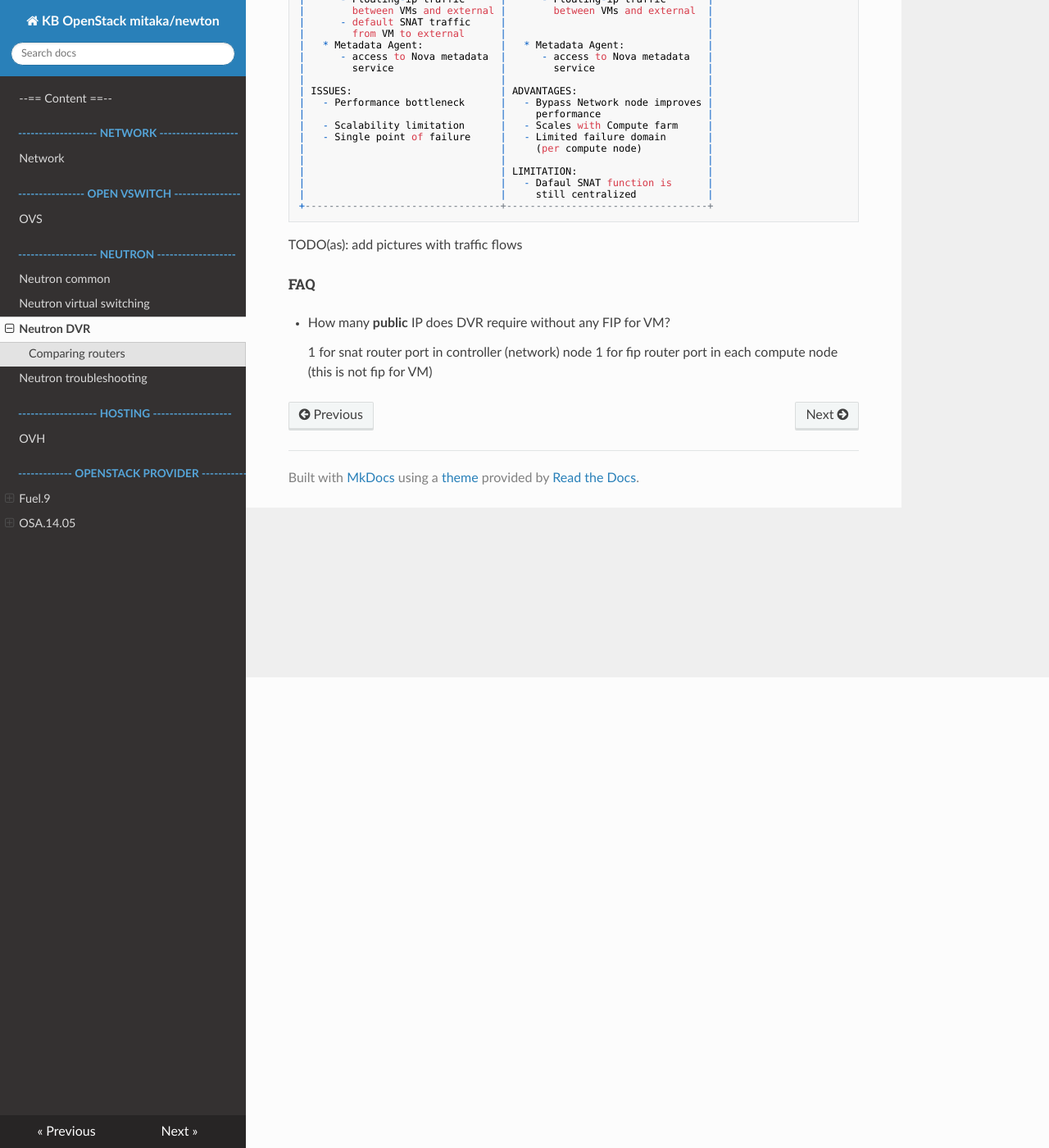
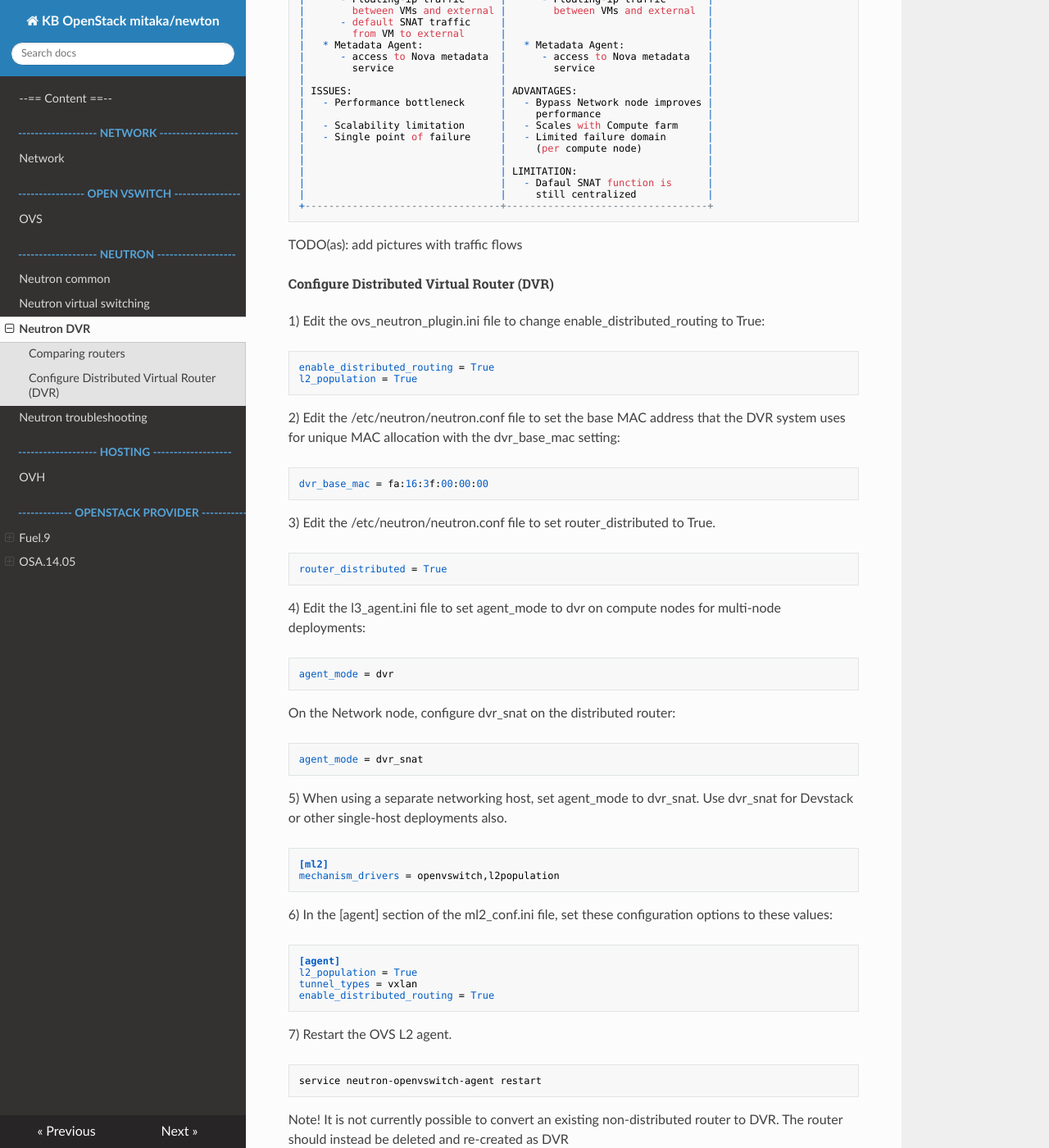
Before and after one commit to andrew-shyshenko/docs, an MkDocs documentation site: the page built from docs/neutron-dvr.md, in a window 1280 px wide and 1400 px high, scrolled down 574 px. Shown: the whole window at 82% size. Built offline with MkDocs 1.6.1, drawn with Linux system fonts in a browser that asks for light colours; nearby versions of some CDN libraries; old or Windows-style settings are respelled for this version of MkDocs; some of the changed text lies outside the part shown.

Commit message:
Update neutron-dvr.md

````diff
--- a/docs/neutron-dvr.md
+++ b/docs/neutron-dvr.md
@@ -39,8 +39,68 @@ But Neutron Distributed Virtual Router provides the legacy SNAT behavior for the
 
 TODO(as): add pictures with traffic flows
 
+######Configure Distributed Virtual Router (DVR)
 
-#####FAQ
+1) Edit the ovs_neutron_plugin.ini file to change enable_distributed_routing to True:
+```
+enable_distributed_routing = True
+l2_population = True
+```
+2) Edit the /etc/neutron/neutron.conf file to set the base MAC address that the DVR system uses for unique MAC allocation with the dvr_base_mac setting:
+```
+dvr_base_mac = fa:16:3f:00:00:00
+```
+3) Edit the /etc/neutron/neutron.conf file to set router_distributed to True.
+```
+router_distributed = True
+```
+4) Edit the l3_agent.ini file to set agent_mode to dvr on compute nodes for multi-node deployments:
+```
+agent_mode = dvr
+```
+On the Network node, configure dvr_snat on the distributed router:
+```
+agent_mode = dvr_snat
+```
+5) When using a separate networking host, set agent_mode to dvr_snat. Use dvr_snat for Devstack or other single-host deployments also.
+```
+[ml2]
+mechanism_drivers = openvswitch,l2population
+```
+6) In the [agent] section of the ml2_conf.ini file, set these configuration options to these values:
+```
+[agent]
+l2_population = True
+tunnel_types = vxlan
+enable_distributed_routing = True
+```
+7) Restart the OVS L2 agent.
+```
+service neutron-openvswitch-agent restart
+```
+
+Note!
+It is not currently possible to convert an existing non-distributed router to DVR. The router should instead be deleted and re-created as DVR
+
+
+##### DVR requirements
+
+- You must use the ML2 plug-in for Open vSwitch (OVS) to enable DVR.
+- Be sure that your firewall or security groups allows UDP traffic over the VLAN, GRE, or VXLAN port to pass between the compute hosts.
+
+
+##### DVR limitations
+
+1) Distributed virtual router configurations work with the Open vSwitch Modular Layer 2 driver
+2) In order to enable true north-south bandwidth between hypervisors (compute nodes), you must use public IP addresses for every compute node and enable floating IPs.
+3) For now, based on the current neutron design and architecture, DHCP cannot become distributed across compute nodes.
+TODO(as): check 3rd point
+
+##### Links
+
+1) http://docs.openstack.org/liberty/networking-guide/scenario-dvr-ovs.html
+
+##### FAQ
 
 * How many **public** IP does DVR require without any FIP for VM?
 
````
